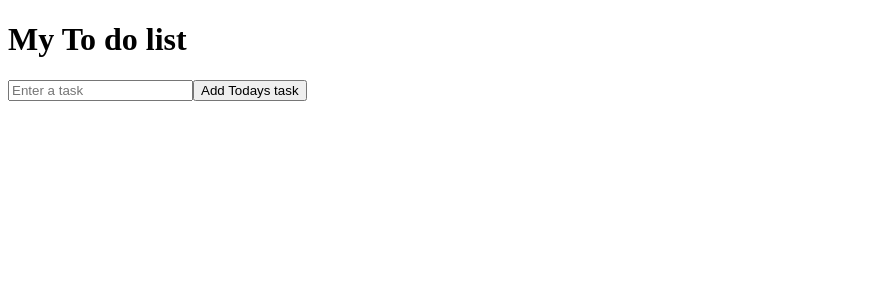
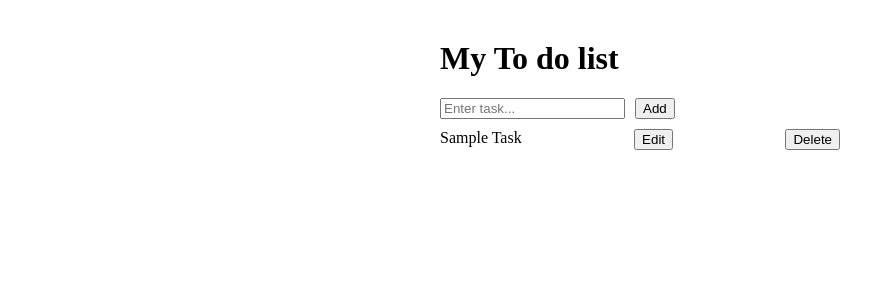
Before and after one commit to DevnishMishra/react-todo-list, a React (Vite) app: page / in a window 1280 px wide. Shown: the top 300 px of the page, without its empty margins (0-895 px from the left). Built offline with nearby package versions, Linux system fonts and the light colour scheme.

Commit message:
Initial Vite setup and component structure created

```diff
--- a/src/App.jsx
+++ b/src/App.jsx
@@ -1,18 +1,24 @@
-import { useState } from "react";
 import Header from "./Components/Header";
+import ToDoList from "./Components/ToDoList";
+import "./index.css";
 
 function App() {
+  const tasks = [
+    { id: 1, text: "Sample Task", completed: false }
+  ];
 
-  const[todos,settodos]=useState([]);
+  return (
+    <div className="container">
+      <Header />
 
+      <div className="input-section">
+        <input type="text" placeholder="Enter task..." />
+        <button>Add</button>
+      </div>
 
-  return(
-    <>
-     <Header />
-     <input type="text" placeholder="Enter a task" />
-     <button >Add Todays task</button>
+      <ToDoList tasks={tasks} />
+    </div>
+  );
+}
 
-    </>
-  )
-}
 export default App;
--- a/src/Components/ToDoItem.jsx
+++ b/src/Components/ToDoItem.jsx
@@ -1,10 +1,11 @@
-function ToDoItem(props){
-    return(
-        <>
-        <h2>{props.text}</h2>
+function ToDoItem({ task }) {
+  return (
+    <div className="task">
+      <span>{task.text}</span>
+      <button>Edit</button>
+      <button>Delete</button>
+    </div>
+  );
+}
 
-
-        </>
-    )
-}
 export default ToDoItem;
--- a/src/Components/ToDoList.jsx
+++ b/src/Components/ToDoList.jsx
@@ -0,0 +1,13 @@
+import ToDoItem from "./ToDoItem";
+
+function ToDoList({ tasks }) {
+  return (
+    <div>
+      {tasks.map((task) => (
+        <ToDoItem key={task.id} task={task} />
+      ))}
+    </div>
+  );
+}
+
+export default ToDoList;
--- a/src/index.css
+++ b/src/index.css
@@ -0,0 +1,15 @@
+.container {
+  width: 400px;
+  margin: 40px auto;
+}
+
+.input-section {
+  display: flex;
+  gap: 10px;
+}
+
+.task {
+  display: flex;
+  justify-content: space-between;
+  margin-top: 10px;
+}
```
